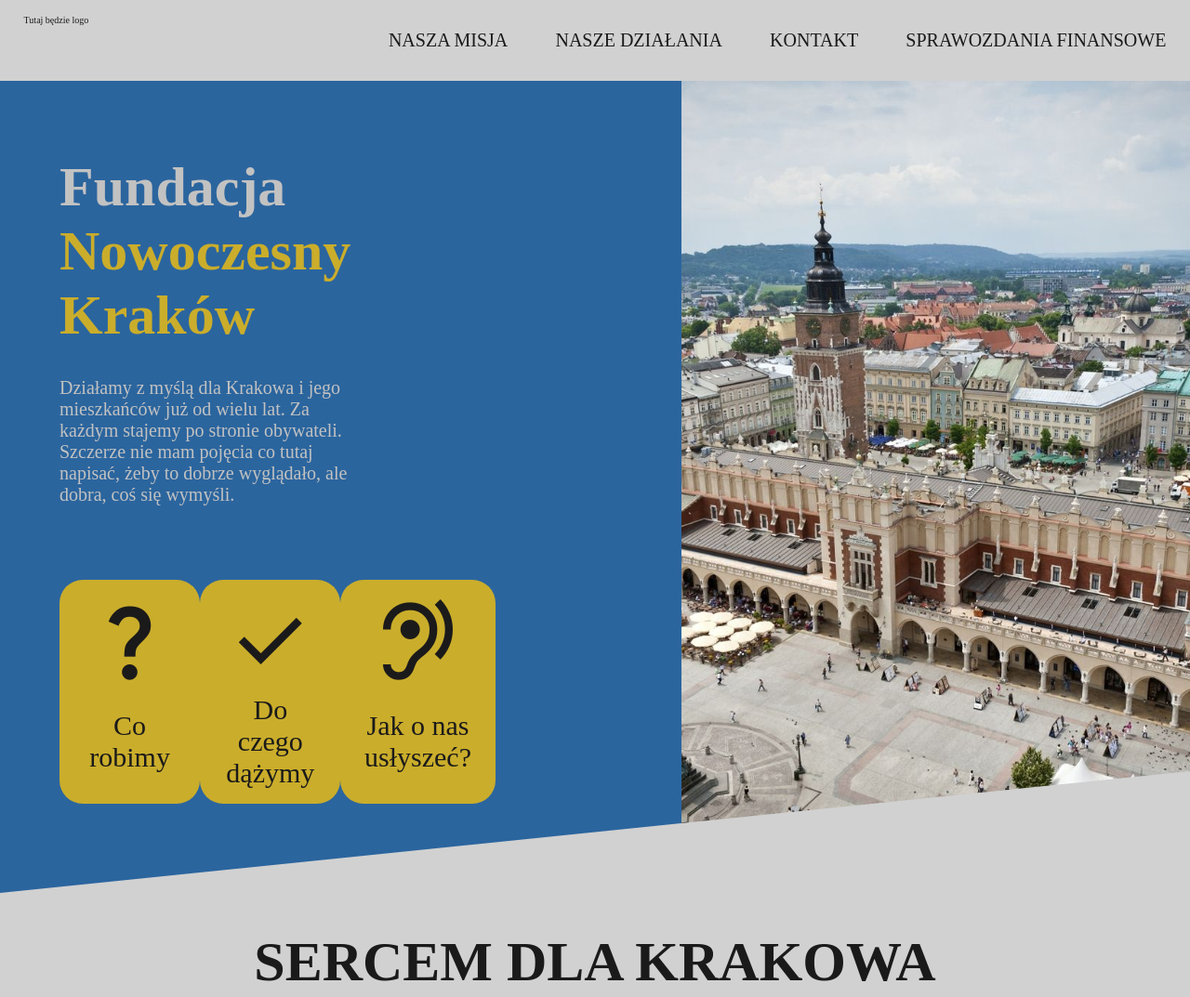
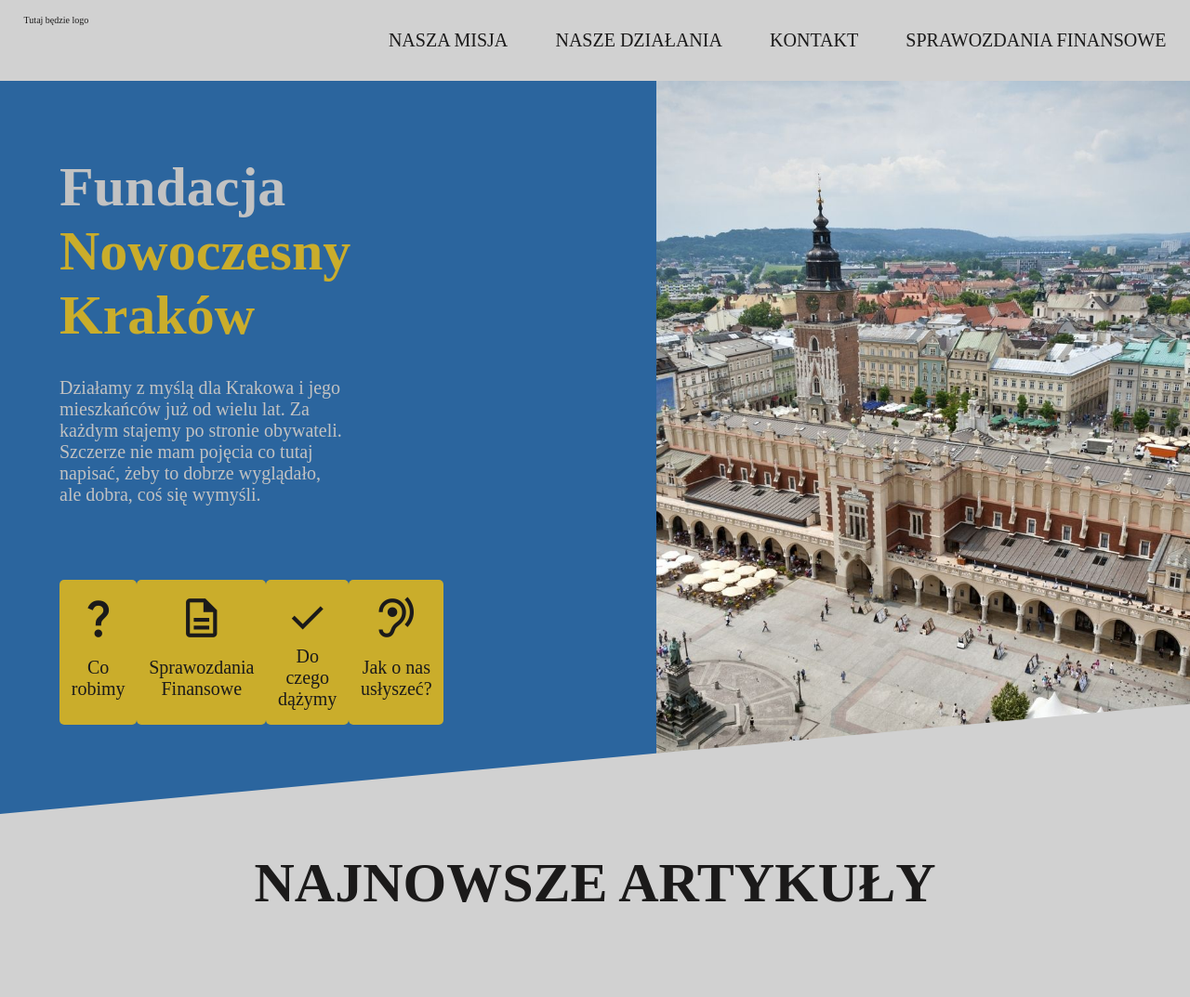
Before and after one commit to usuless/fundacja, a website: page index.html in a window 1280 px wide. Shown: the top 1073 px of the page at 93% size. After the commit the page ends 1025 px from the top, so only its background shows below. Drawn offline with nearby package versions, Linux system fonts and the light colour scheme.

Commit message:
hero delete

```diff
--- a/index.html
+++ b/index.html
@@ -36,6 +36,18 @@
                     <div class="textCont__nav__item">
                         <div class="textCont__nav__item__icon">
                             <span class="material-symbols-outlined heroIcon">
+                                description
+                            </span>
+                        </div>
+                        <div class="textCont__nav__item__text">
+                            Sprawozdania
+                            <br/>
+                            Finansowe
+                        </div>
+                    </div>
+                    <div class="textCont__nav__item">
+                        <div class="textCont__nav__item__icon">
+                            <span class="material-symbols-outlined heroIcon">
                                 done
                             </span>
                         </div>
@@ -67,25 +79,8 @@
 
     <section>
         <div class="section__mission">
-            <div class="section__mission__title">Sercem dla Krakowa</div>
-            <div class="section__mission__paragraph">
-                Jesteśmy organizacją, która postawiła sobie za cel stawanie po stronie innowacyjności Krakowa i wolności jego mieszkańców.
-            </div>
+            <div class="section__mission__title">Najnowsze artykuły</div>
 
-            <div class="section__mission__paragraph">
-                Pewnie między ten paragraf a ten wyżej wstawie jakieś zdjęcie. Nie wiem szczerze. Na razie pisze coś bezmyślnego, ponieważ kompletnie nie mam pojęcia co mogłoby się tutaj znaleźć.
-            </div>
-
-            <div class="section__mission__paragraph">
-                Może zrobię więcej tekstu, ostyluje go i zwrapuje na około jakichś ikon i zdjęć? Nie mam na razie na to pomysłu. Cóż, ale w sumie mam zalążek pomysłu, więc to jest już coś. Chociaż jak sobie zdam sprawę, że czeka mnie tworzenie jeszcze wersji na telefon, to mnie chuj strzela.
-            </div>
-
-            <div class="doggo">
-                <img src="./images/doggo.jpeg" alt="doggo picture">
-            </div>
-            <div class="section__mission__paragraph">
-                Avarge programista na myśl o tworzeniu wersji na urządzenia mobilne.
-            </div>
         </div>
     </section>
     <script src="https://ajax.googleapis.com/ajax/libs/jquery/3.7.1/jquery.min.js"></script>
--- a/sass/layoutdir/_hero.scss
+++ b/sass/layoutdir/_hero.scss
@@ -14,68 +14,6 @@
     }
 }
 
-.textCont {
-    width:80%;
-    margin:10vh 5vw 2vh 5vw;
-    justify-content: center;
-
-    &__title {
-        font-size:6rem;
-        font-weight: 600;
-    }
-
-    &__main {
-        font-size: 2rem;
-        margin:4vh 0 0 0;
-        width:70%;
-    }
-
-    &__nav {
-        display:flex;
-        justify-content: space-between;
-        margin:10vh 0;
-        animation: fadeUp 3s;
-
-        &__item {
-            color:$color-dark;
-            background-color: $color-secoundary;
-            font-size:3rem;
-            display: flex;
-            flex-direction: column;
-            text-align: center;
-            align-items: center;
-            padding:2vh 2vw;
-            border-radius: 25px;
-
-            &:hover {
-                animation: scaleItem .3s ease-in forwards;
-            }
-
-            &__text {
-                margin: auto 0;
-            }
-
-            &__icon {
-
-            }
-        }
-    }
-}
-
-.spanText {
-    color:$color-secoundary;
-}
-
-.heroImage {
-    height: 100%;
-    width:80%;
-    object-fit: cover;
-    float:right;
-}
-
-.heroIcon {
-    font-size:10rem;
-}
 
 .section__mission {
 
@@ -94,5 +32,5 @@
 }
 
 .doggo {
-    text-align: center;
+
 }
```
Also changed, not shown: style/style.css.
